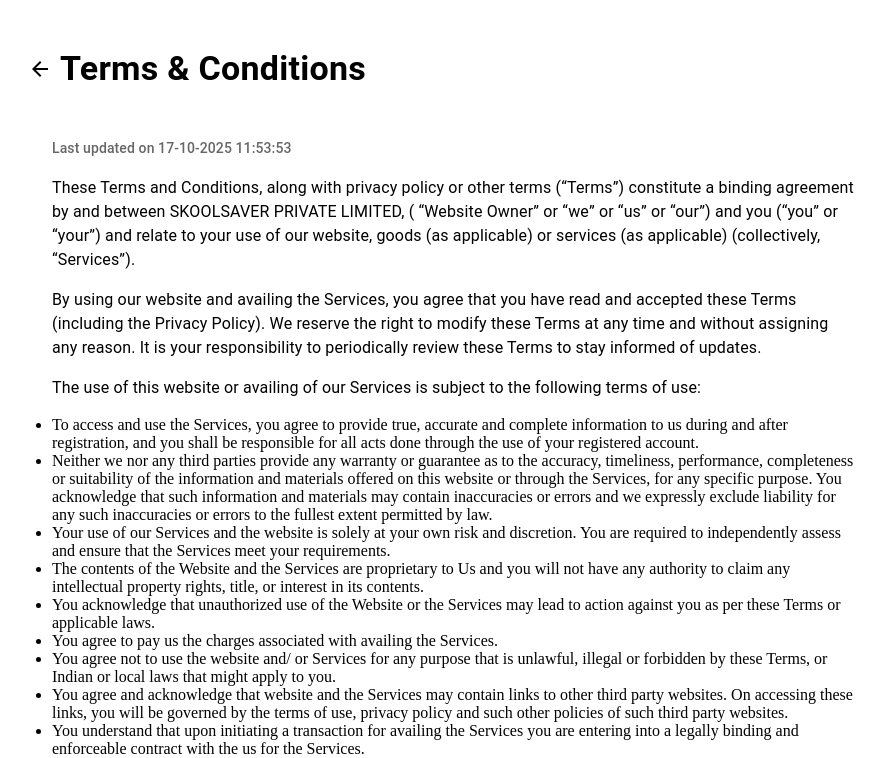
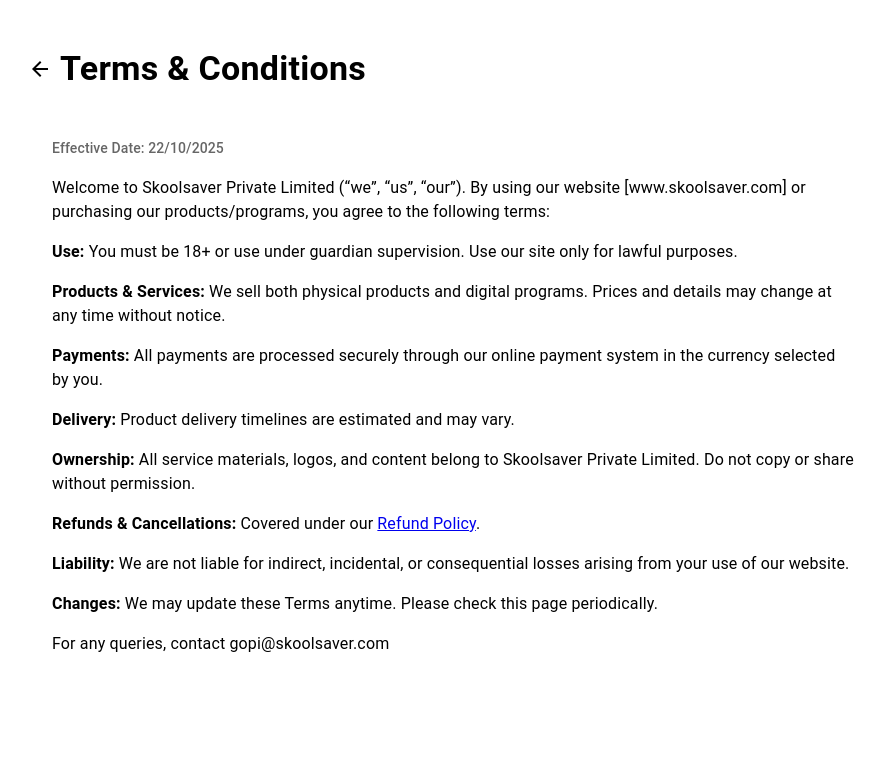
Before and after one commit to SkoolSaver/anuTechFronted, a Next.js app: page /terms-conditions in a window 1280 px wide. Shown: the top 758 px of the page, without its empty margins (186-1071 px from the left). Built offline with nearby package versions, Linux system fonts and the light colour scheme.

Commit message:
tnd update

```diff
--- a/app/terms-conditions/page.js
+++ b/app/terms-conditions/page.js
@@ -18,39 +18,48 @@
 
         <Box sx={{ p: 3, background: '#fff', borderRadius: 2 }}>
           <Typography variant="subtitle2" color="textSecondary">
-            Last updated on 17-10-2025 11:53:53
+            Effective Date: 22/10/2025
           </Typography>
 
           <Typography paragraph mt={2}>
-            These Terms and Conditions, along with privacy policy or other terms (“Terms”) constitute a binding agreement by and between SKOOLSAVER PRIVATE LIMITED, ( “Website Owner” or “we” or “us” or “our”) and you (“you” or “your”) and relate to your use of our website, goods (as applicable) or services (as applicable) (collectively, “Services”).
+            Welcome to Skoolsaver Private Limited (“we”, “us”, “our”). By using our website [www.skoolsaver.com] or purchasing our products/programs, you agree to the following terms:
           </Typography>
 
           <Typography paragraph>
-            By using our website and availing the Services, you agree that you have read and accepted these Terms (including the Privacy Policy). We reserve the right to modify these Terms at any time and without assigning any reason. It is your responsibility to periodically review these Terms to stay informed of updates.
+            <strong>Use:</strong> You must be 18+ or use under guardian supervision. Use our site only for lawful purposes.
           </Typography>
 
           <Typography paragraph>
-            The use of this website or availing of our Services is subject to the following terms of use:
+            <strong>Products & Services:</strong> We sell both physical products and digital programs. Prices and details may change at any time without notice.
           </Typography>
 
-          <ul>
-            <li>To access and use the Services, you agree to provide true, accurate and complete information to us during and after registration, and you shall be responsible for all acts done through the use of your registered account.</li>
-            <li>Neither we nor any third parties provide any warranty or guarantee as to the accuracy, timeliness, performance, completeness or suitability of the information and materials offered on this website or through the Services, for any specific purpose. You acknowledge that such information and materials may contain inaccuracies or errors and we expressly exclude liability for any such inaccuracies or errors to the fullest extent permitted by law.</li>
-            <li>Your use of our Services and the website is solely at your own risk and discretion. You are required to independently assess and ensure that the Services meet your requirements.</li>
-            <li>The contents of the Website and the Services are proprietary to Us and you will not have any authority to claim any intellectual property rights, title, or interest in its contents.</li>
-            <li>You acknowledge that unauthorized use of the Website or the Services may lead to action against you as per these Terms or applicable laws.</li>
-            <li>You agree to pay us the charges associated with availing the Services.</li>
-            <li>You agree not to use the website and/ or Services for any purpose that is unlawful, illegal or forbidden by these Terms, or Indian or local laws that might apply to you.</li>
-            <li>You agree and acknowledge that website and the Services may contain links to other third party websites. On accessing these links, you will be governed by the terms of use, privacy policy and such other policies of such third party websites.</li>
-            <li>You understand that upon initiating a transaction for availing the Services you are entering into a legally binding and enforceable contract with the us for the Services.</li>
-            <li>You shall be entitled to claim a refund of the payment made by you in case we are not able to provide the Service. The timelines for such return and refund will be according to the specific Service you have availed or within the time period provided in our policies (as applicable). In case you do not raise a refund claim within the stipulated time, than this would make you ineligible for a refund.</li>
-            <li>Notwithstanding anything contained in these Terms, the parties shall not be liable for any failure to perform an obligation under these Terms if performance is prevented or delayed by a force majeure event.</li>
-            <li>These Terms and any dispute or claim relating to it, or its enforceability, shall be governed by and construed in accordance with the laws of India.</li>
-            <li>All disputes arising out of or in connection with these Terms shall be subject to the exclusive jurisdiction of the courts in Hyderabad, Telangana.</li>
-            <li>All concerns or communications relating to these Terms must be communicated to us using the contact information provided on this website.</li>
-          </ul>
+          <Typography paragraph>
+            <strong>Payments:</strong> All payments are processed securely through our online payment system in the currency selected by you.
+          </Typography>
 
-          {/* Contact button removed as per requirement */}
+          <Typography paragraph>
+            <strong>Delivery:</strong> Product delivery timelines are estimated and may vary.
+          </Typography>
+
+          <Typography paragraph>
+            <strong>Ownership:</strong> All service materials, logos, and content belong to Skoolsaver Private Limited. Do not copy or share without permission.
+          </Typography>
+
+          <Typography paragraph>
+            <strong>Refunds & Cancellations:</strong> Covered under our <a href="/refund-policy">Refund Policy</a>.
+          </Typography>
+
+          <Typography paragraph>
+            <strong>Liability:</strong> We are not liable for indirect, incidental, or consequential losses arising from your use of our website.
+          </Typography>
+
+          <Typography paragraph>
+            <strong>Changes:</strong> We may update these Terms anytime. Please check this page periodically.
+          </Typography>
+
+          <Typography paragraph>
+            For any queries, contact gopi@skoolsaver.com
+          </Typography>
         </Box>
       </Container>
     </Box>
```
Also changed, not shown: app/refund-policy/page.js (+14 -9 lines).
